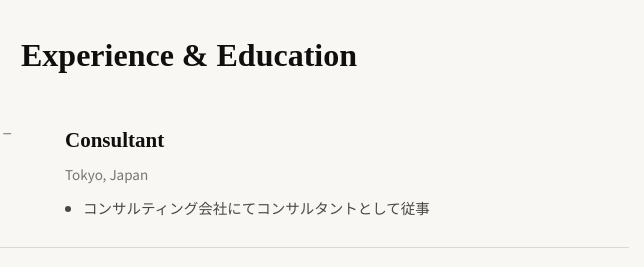
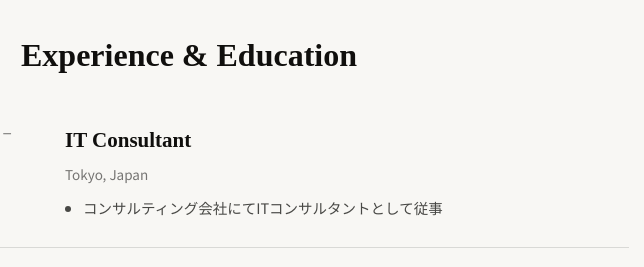
Before and after one commit to Sora0613/Sora0613.github.io, a plain HTML site: page index.html in a window 1280 px wide. Shown: the part 1600-1867 px from the top of the page, 359-1003 px from the left. Drawn offline with Linux system fonts and the light colour scheme.

Commit message:
fix: 肩書きをIT Consultantに変更

```diff
--- a/index.html
+++ b/index.html
@@ -115,10 +115,10 @@
             <div class="timeline-row">
                 <div class="timeline-date">Dec 2026 —</div>
                 <div class="timeline-body">
-                    <h3>Consultant</h3>
+                    <h3>IT Consultant</h3>
                     <p class="timeline-place">Tokyo, Japan</p>
                     <ul>
-                        <li>コンサルティング会社にてコンサルタントとして従事</li>
+                        <li>コンサルティング会社にてITコンサルタントとして従事</li>
                     </ul>
                 </div>
             </div>
```
